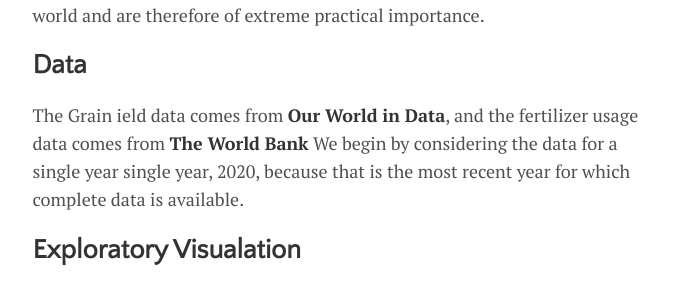
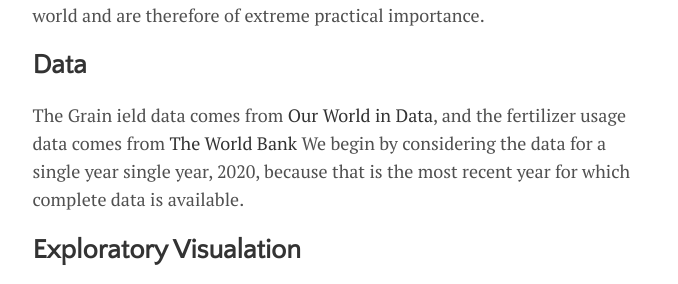
Before and after one commit to DanielAmes/DanielAmes.github.io, a Jekyll site: the page built from _posts/2024-11-14-grainyieldproject.md, in a window 1280 px wide. Shown: the part 1228-1512 px from the top of the page, without its empty margins (300-978 px from the left). Built offline with Jekyll 4.4.1, drawn with Linux system fonts in a browser that asks for light colours.

Commit message:
Unbolded Links

```diff
--- a/_posts/2024-11-14-grainyieldproject.md
+++ b/_posts/2024-11-14-grainyieldproject.md
@@ -20,7 +20,7 @@ To simplify the analysis, we will restrict our attention to grain crops because
 
 ## Data
 
-The Grain ield data comes from [**Our World in Data**](https://ourworldindata.org/crop-yields), and the fertilizer usage data comes from [**The World Bank**](https://data.worldbank.org/indicator/AG.CON.FERT.PT.ZS)
+The Grain ield data comes from [Our World in Data](https://ourworldindata.org/crop-yields), and the fertilizer usage data comes from [The World Bank](https://data.worldbank.org/indicator/AG.CON.FERT.PT.ZS)
 We begin by considering the data for a single year single year, 2020, because that is the most recent year for which complete data is available.
 
 ## Exploratory Visualation
```
Also changed, not shown: 1 other file.
